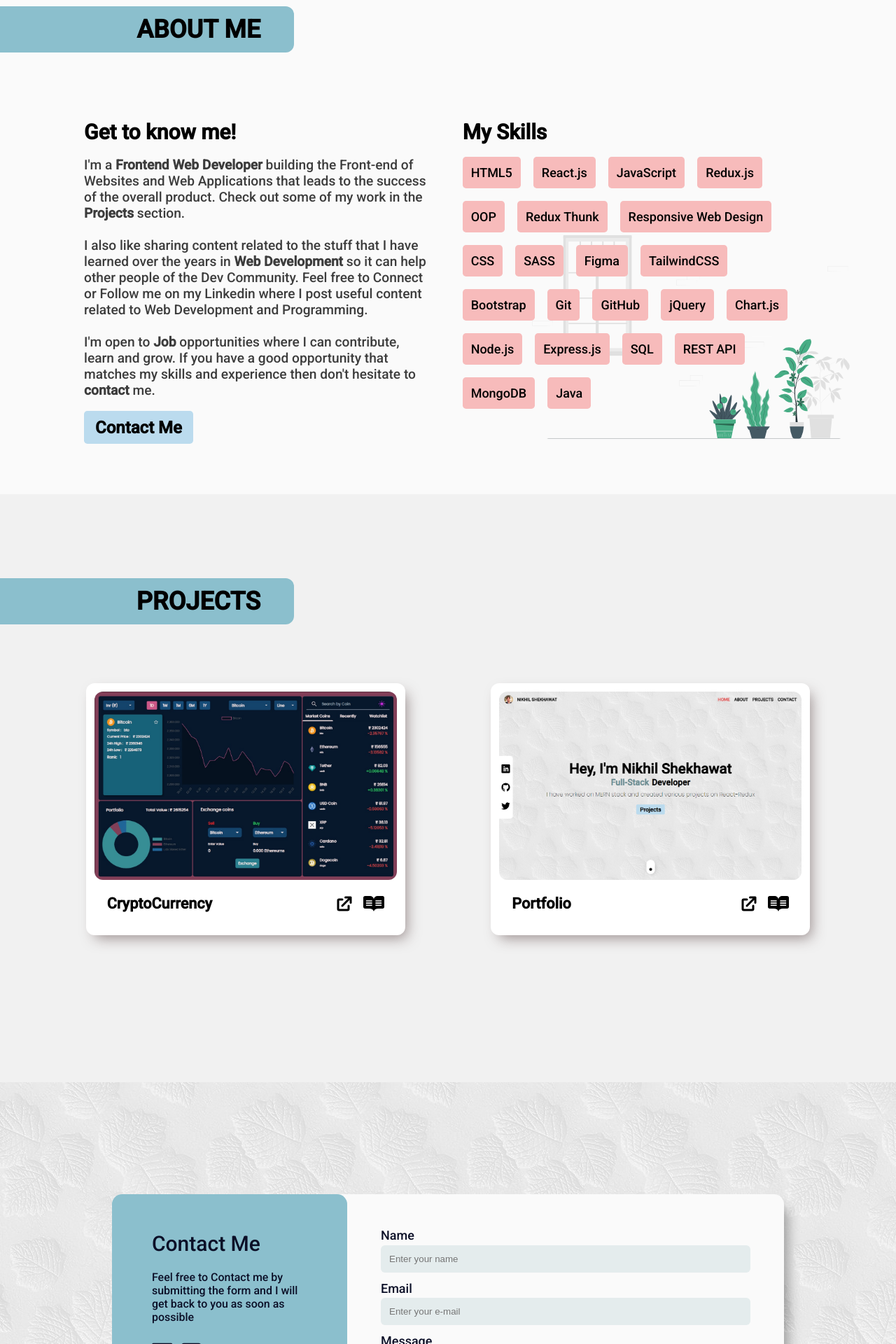
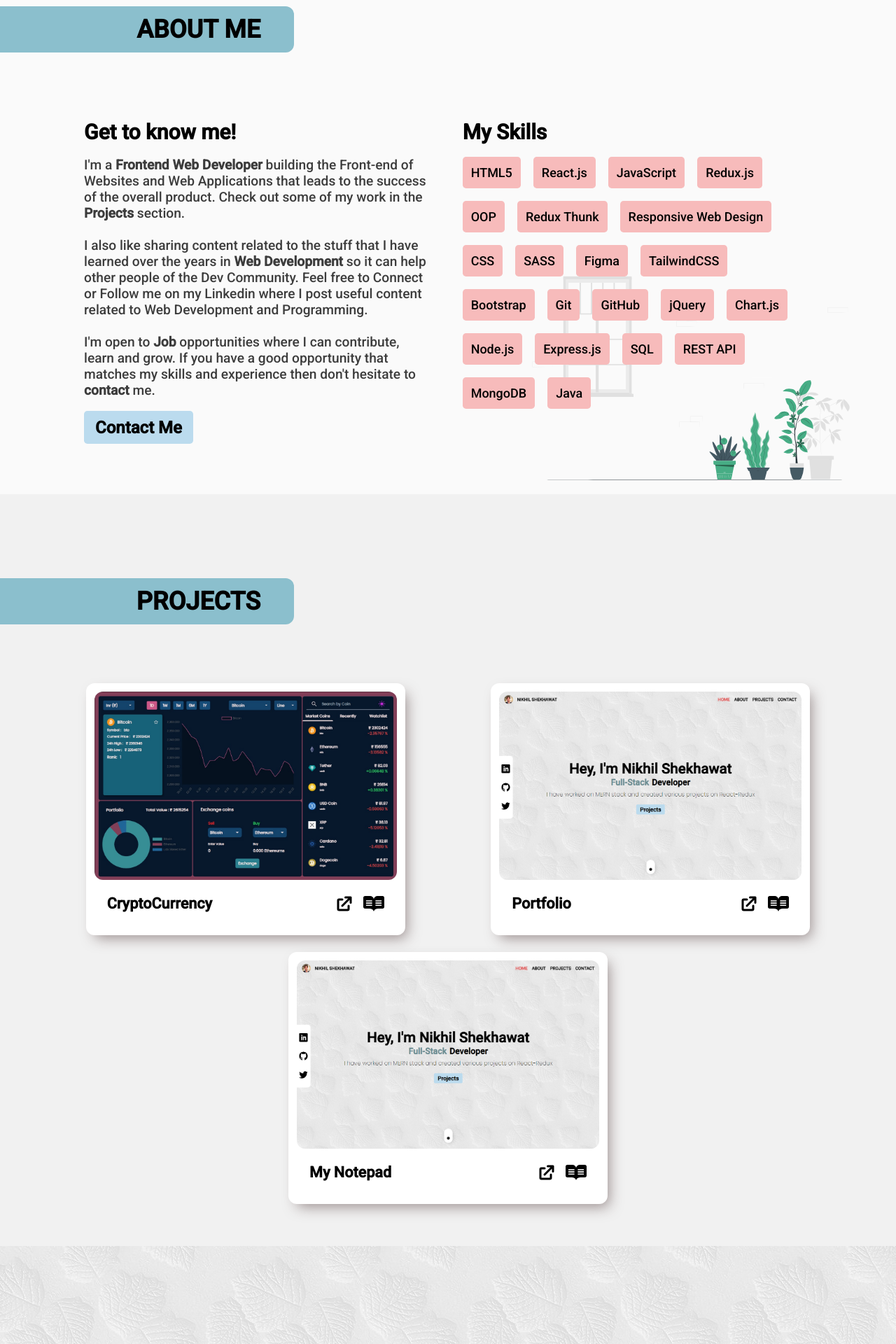
Before and after one commit to nikhil-223/myPortfolio, a React (Create React App) app: page / in a window 1280 px wide. Shown: the part 891-2811 px from the top of the page at 70% size. Built offline with nearby package versions, Linux system fonts and the light colour scheme.

Commit message:
updated illustration position

```diff
--- a/src/components/about/About.css
+++ b/src/components/about/About.css
@@ -16,7 +16,7 @@
 	align-self: flex-start;
 	width: 35rem;
 	min-width: 15rem;
-    font-size: 3rem;
+	font-size: 3rem;
 	font-weight: 600;
 	background-color: var(--bg-contact-color10);
 	border-radius: 0 1rem 1rem 0;
@@ -25,7 +25,7 @@
 	justify-content: flex-end;
 	z-index: 3;
 }
-.about-content{
+.about-content {
 	padding: 4rem 8rem 0 8rem;
 	display: flex;
 }
@@ -57,7 +57,7 @@
 	width: 13rem;
 	background-color: var(--bg-button);
 	padding: 0.8rem;
-    font-weight: 600;
+	font-weight: 600;
 	border-radius: 0.4rem;
 	text-align: center;
 }
@@ -86,39 +86,34 @@
 	font-size: 1.5rem;
 	border-radius: 0.4rem;
 }
-.about-illustration{
+.about-illustration {
 	position: absolute;
+	height: fit-content;
 	right: 0;
-	height: auto;
-	transform: translateY(30%);
+	transform: translateY(-75%);
 	z-index: 2;
 }
-.about-illustration img{
+.about-illustration img {
 	width: 40rem;
 	height: 40rem;
 	transform: translate(-10%);
 }
-.aboutIllVisible{
+.aboutIllVisible {
 	animation: aboutVisible 1s;
 }
 
 @keyframes aboutVisible {
-	0%{
+	0% {
 		transform: translate(-100%);
-
 	}
-	100%{
+	100% {
 		transform: translate(-10%);
-
 	}
-
 }
-
-
 
 @media only screen and (max-width: 950px) {
 	#about {
-		padding:10rem 0;
+		padding: 10rem 0;
 	}
 	.about-container {
 		grid-template-columns: 100%;
@@ -126,17 +121,17 @@
 		column-gap: 2rem;
 		gap: 0;
 	}
-	.about-content{
+	.about-content {
 		flex-direction: column;
 		padding: 4rem 2rem;
 	}
-	.about-skills{
+	.about-skills {
 		margin-top: 5rem;
 	}
-	.about-header{
+	.about-header {
 		width: 28rem;
 	}
-	.about-illustration{
-	transform: translateY(100%);
+	.about-illustration {
+		/* bottom: 0; */
+	}
 }
-}
--- a/src/components/about/About.js
+++ b/src/components/about/About.js
@@ -64,13 +64,13 @@ const About = (props, ref) => {
 						</div>
 					</div>
 				</div>
-				<div className={`about-illustration`} ref={ref}>
-					<img
-						className={`${aboutIllVisible? 'aboutIllVisible':'hide'}`}
-						src={AboutIllustration}
-						alt="home"
-					/>
-				</div>
+			</div>
+			<div className={`about-illustration`} ref={ref}>
+				<img
+					className={`${aboutIllVisible ? "aboutIllVisible" : "hide"}`}
+					src={AboutIllustration}
+					alt="home"
+				/>
 			</div>
 		</section>
 	);
--- a/src/components/projects/Projects.js
+++ b/src/components/projects/Projects.js
@@ -15,6 +15,11 @@ const Projects = () => {
 			projectName: "Portfolio",
 			imgURL: portfolio,
 			projectURL: "https://nikhilshekhawat.netlify.app/",
+		},
+		{
+			projectName: "My Notepad",
+			imgURL: portfolio,
+			projectURL: "https://inotepad.netlify.app/",
 		},
 	];
 	return (
```
